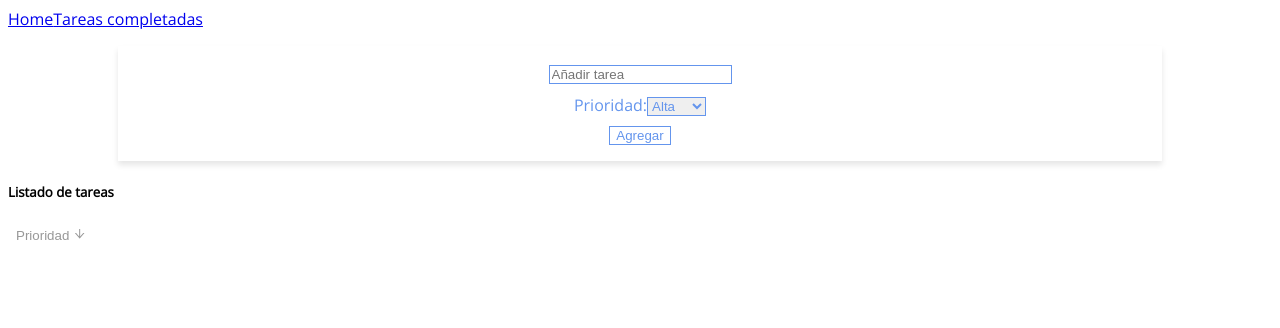
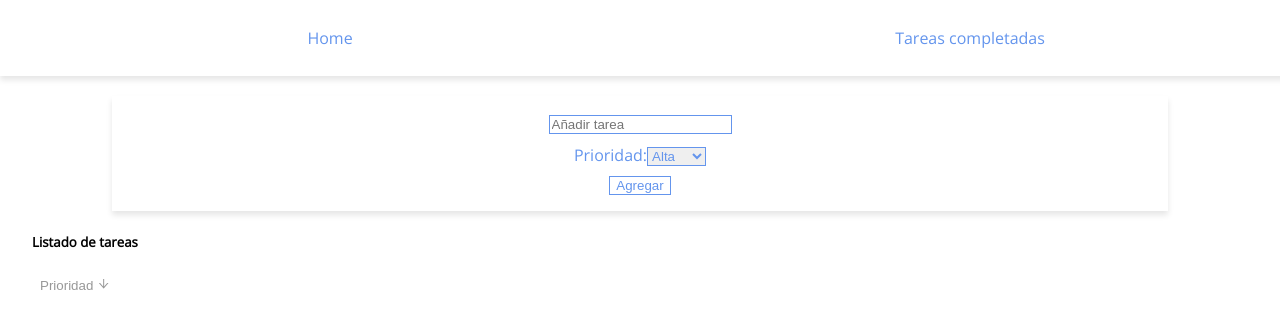
Before and after one commit to jgabrielmedina/ToDoList, a React (Create React App) app: page / in a window 1280 px wide. Shown: the top 328 px of the page. Built offline with nearby package versions, Linux system fonts and the light colour scheme.

Commit message:
header css

```diff
--- a/src/Components/FormRedux.css
+++ b/src/Components/FormRedux.css
@@ -28,3 +28,33 @@
     border: 1px solid cornflowerblue;
     margin-top: 10px;
 }
+
+
+.header{
+    text-align: center;
+    display: flex;
+    background-color: white;
+    box-shadow: 0px 4px 6px rgba(0, 0, 0, 0.1);
+    height: 7vh;
+    align-items: center;
+    position: fixed;
+    z-index: 100;
+    top: 0;
+    left: 0;
+    width: 100%; /* Puedes cambiar el color del encabezado aquí */
+    padding: 10px;
+
+}
+.header div{
+   width: 50%;
+}
+
+.header  a:hover {
+    border-bottom: 1px solid;
+}
+
+.header a {
+    color: cornflowerblue;
+    text-decoration: none;
+    padding-bottom: 0.3px;
+}
--- a/src/Components/Layout.jsx
+++ b/src/Components/Layout.jsx
@@ -4,12 +4,11 @@ import {Outlet, Link } from "react-router-dom"
 export const Layout = ( ) => {
     return(
         <>
-              <div>
-              <Link to="/">Home</Link>
-              <Link to="/completadas">Tareas completadas</Link>
+              <div className="header">
+                <div><Link to="/">Home</Link></div>
+              <div>   <Link to="/completadas">Tareas completadas</Link></div>
+              </div>
               <Outlet/>
-              </div>
-
         </>
     )
 }
--- a/src/Components/ToDoList.css
+++ b/src/Components/ToDoList.css
@@ -1,8 +1,10 @@
-body{
+body {
   font-family: 'Open Sans', sans-serif;
+  margin: auto;
+  margin-top: 6rem;
 }
 
-  .oList{
+.oList {
   font-family: 'Open Sans', sans-serif;
   list-style: none;
   margin: auto;
@@ -11,31 +13,38 @@ body{
   padding: unset;
 }
 
-  .mainconteiner{
+.main {
+  width: 95%;
+  margin: auto;
+}
+
+.mainconteiner {
   width: 94%;
   background-color: #D64F4F;
   display: flex;
   box-shadow: 5px 5px 10px rgba(0, 0, 0, 0.3);
 }
-  .left-mainconteiner{
+
+.left-mainconteiner {
   color: white;
   width: 50%;
 }
-  .left-mainconteiner p{
+
+.left-mainconteiner p {
   padding-left: 10px;
 }
 
-  .date-left-mainconteiner{
+.date-left-mainconteiner {
   font-size: 12px;
 }
 
-  .title-left-mainconteiner{
+.title-left-mainconteiner {
   font-weight: bold;
 }
 
 
 
-  .right-mainconteiner{
+.right-mainconteiner {
   font-weight: bold;
   display: flex;
   color: white;
@@ -46,13 +55,13 @@ body{
   flex-wrap: nowrap;
 }
 
-  .liConteiner{
+.liConteiner {
   margin-bottom: 1rem;
 
 }
 
 
-  .right-mainconteiner p{
+.right-mainconteiner p {
   text-align: end;
   font-size: 4rem;
   margin: auto;
@@ -68,6 +77,7 @@ body{
   border: 2px solid white;
   border-radius: 5px;
 }
+
 .buttonPriority:hover {
   border-bottom: 2px solid silver;
 }
--- a/src/Components/ToDoList.jsx
+++ b/src/Components/ToDoList.jsx
@@ -16,13 +16,13 @@ function ToDoList() {
     const dispatch = useDispatch();
 
  const HighTheme = {
-    backgroundColor : "#D64F4F"
+    backgroundColor : "#9D352B "
   }
  const MediumTheme = {
-    backgroundColor : "#DFD711"
+    backgroundColor : "#B49F3A"
   }
  const LowTheme = {
-    backgroundColor : "#51DFC1"
+    backgroundColor : "#457078"
   }
 
  const priorityColors = {
@@ -33,7 +33,7 @@ function ToDoList() {
 
 return (
         <>
-        <div>
+        <div className="main">
             <h5>Listado de tareas</h5>
 
             <button className="buttonPriority" onClick={() => dispatch(ordernarTasks())} > Prioridad <AiOutlineArrowDown /></button>
```
Lines whose indentation alone changed are shown as unchanged.
